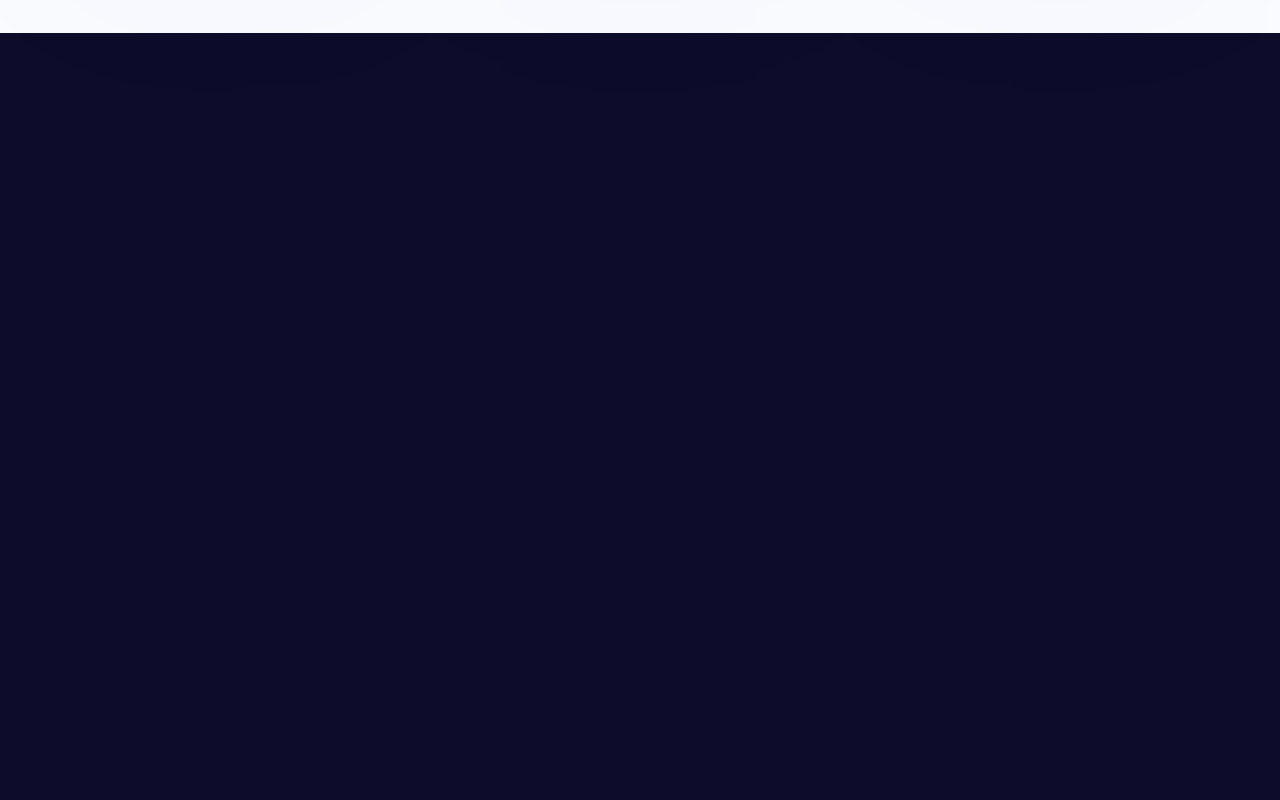
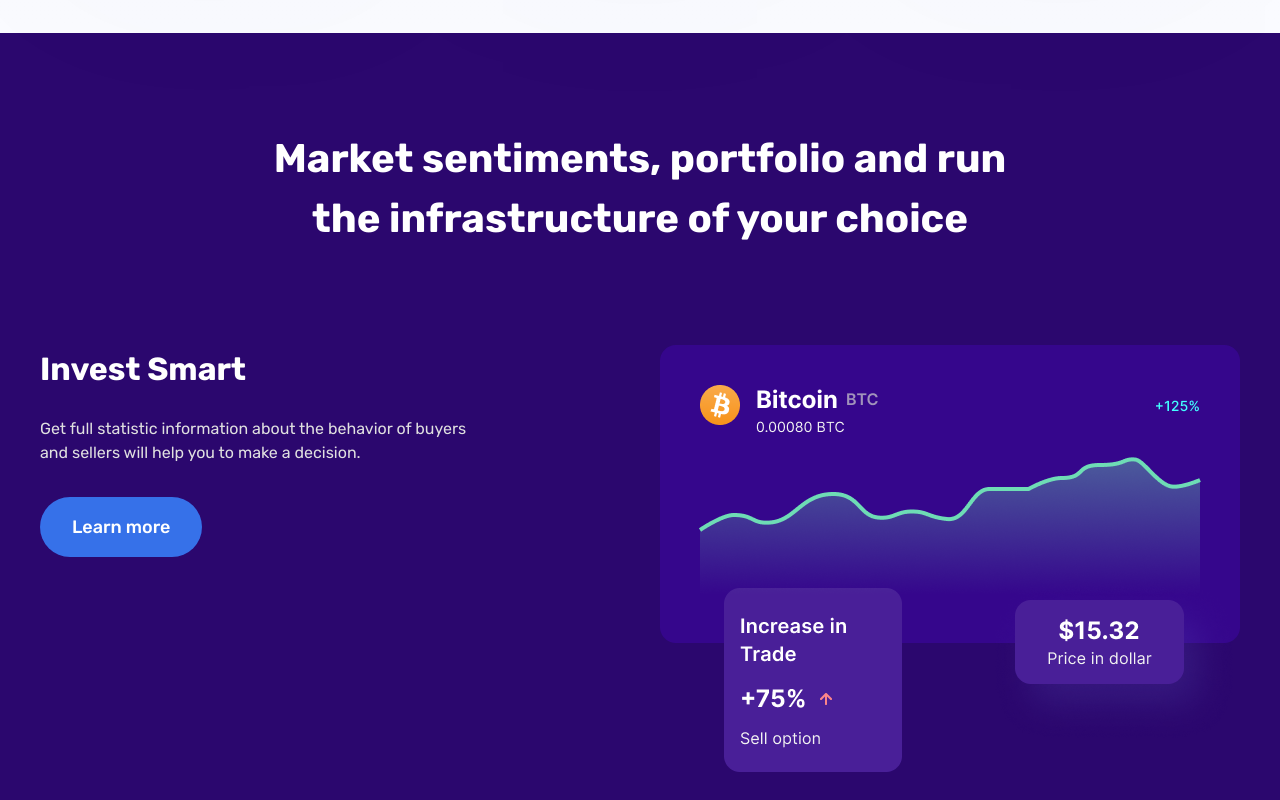
Before and after one commit to Rauf-pro/crypto-website, a React (Create React App) app: page / in a window 1280 px wide. Shown: the part 2980-3780 px from the top of the page. Built offline with nearby package versions, Linux system fonts and the light colour scheme.

Commit message:
add: features section to home root and added featuressection1 component with style

```diff
--- a/src/App.js
+++ b/src/App.js
@@ -8,6 +8,7 @@ import Stats from "./components/Stats";
 import Why from "./components/Why";
 import Calculate from "./components/Calculate";
 import Trade from "./components/Trade";
+import Features from "./components/Features";
 
 // import aos
 import Aos from "aos";
@@ -38,6 +39,7 @@ const App = () => {
       <Why />
       <Calculate />
       <Trade/>
+      <Features/>
       <div className="h-[2000px]"></div>
     </div>
   );
--- a/src/components/Features.js
+++ b/src/components/Features.js
@@ -1,7 +1,31 @@
-import React from 'react';
+import React from "react";
+
+// import components
+import FeaturesSection1 from "./FeaturesSection1";
+import FeaturesSection2 from "./FeaturesSection2";
+import FeaturesSection3 from "./FeaturesSection3";
 
 const Features = () => {
-  return <div>Features</div>;
+  return (
+    <section className="pt-12 lg:pt-24 bg-violet">
+      <div className="container mx-auto">
+        <div className="text-center max-w-[758px] mx-auto mb-24">
+          <h2
+            className="section-title"
+            data-aos="fade-up"
+            data-aos-offset="400"
+          >
+            Market sentiments, portfolio and run the infrastructure of your
+            choice
+          </h2>
+        </div>
+        <FeaturesSection1/>
+        <FeaturesSection2/>
+        <FeaturesSection3/>
+
+      </div>
+    </section>
+  );
 };
 
 export default Features;
--- a/src/components/FeaturesSection1.js
+++ b/src/components/FeaturesSection1.js
@@ -1,7 +1,33 @@
-import React from 'react';
+import React from "react";
+
+// import image
+import Image1 from "../assets/img/feature-1-img.png";
 
 const FeaturesSection1 = () => {
-  return <div>FeaturesSection1</div>;
+  return (
+    <section className="pb-[30px] lg:pb-[120px] pt-0">
+      <div className="flex flex-col lg:flex-row">
+        {/* text */}
+        <div className="max-w-[454px] mb-6 lg:mt-0" data-aos="fade-right"
+          data-aos-offset="400">
+          <h3 className="h3 mb-6">Invest Smart</h3>
+          <p className="text-gray mb-8">
+            Get full statistic information about the behavior of buyers and
+            sellers will help you to make a decision.
+          </p>
+          <button className="btn px-8">Learn more</button>
+        </div>
+        {/* image */}
+        <div
+          className="flex-1 flex justify-end"
+          data-aos="fade-left"
+          data-aos-offset="400"
+        >
+          <img src={Image1} alt="" />
+        </div>
+      </div>
+    </section>
+  );
 };
 
 export default FeaturesSection1;
```
